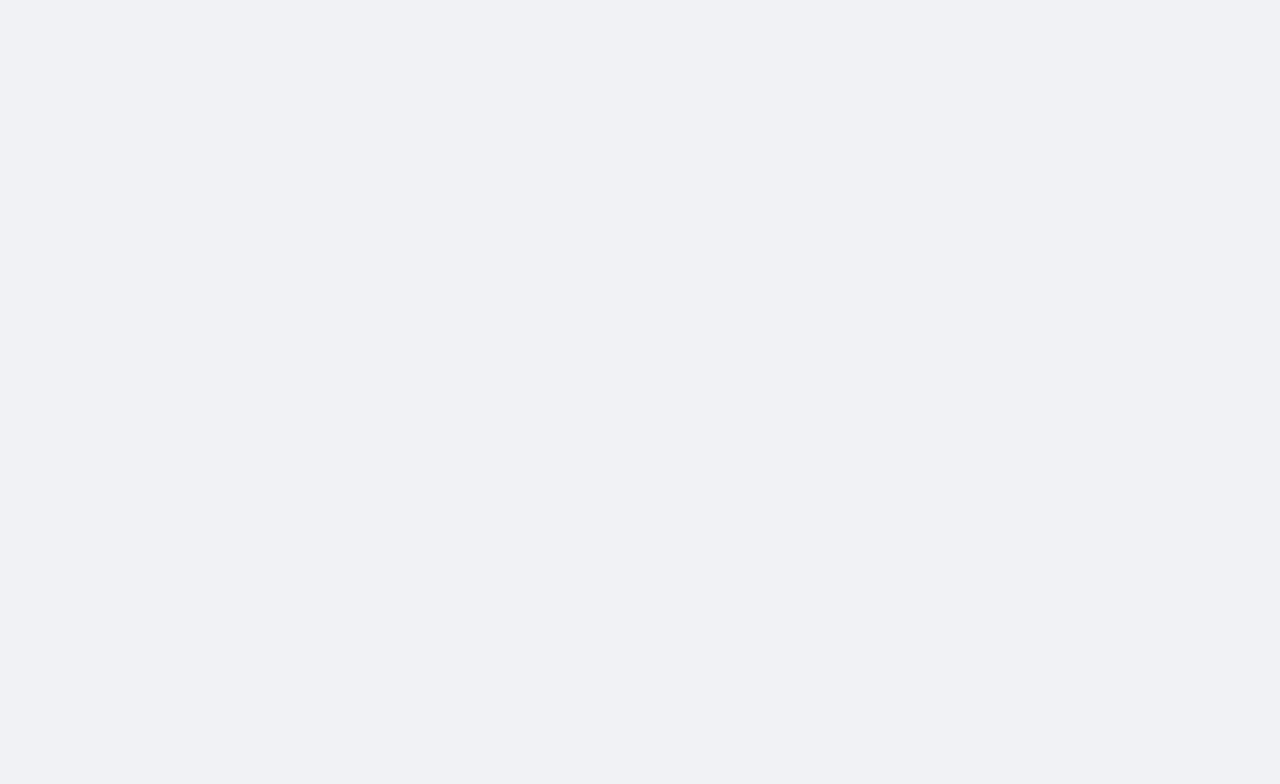
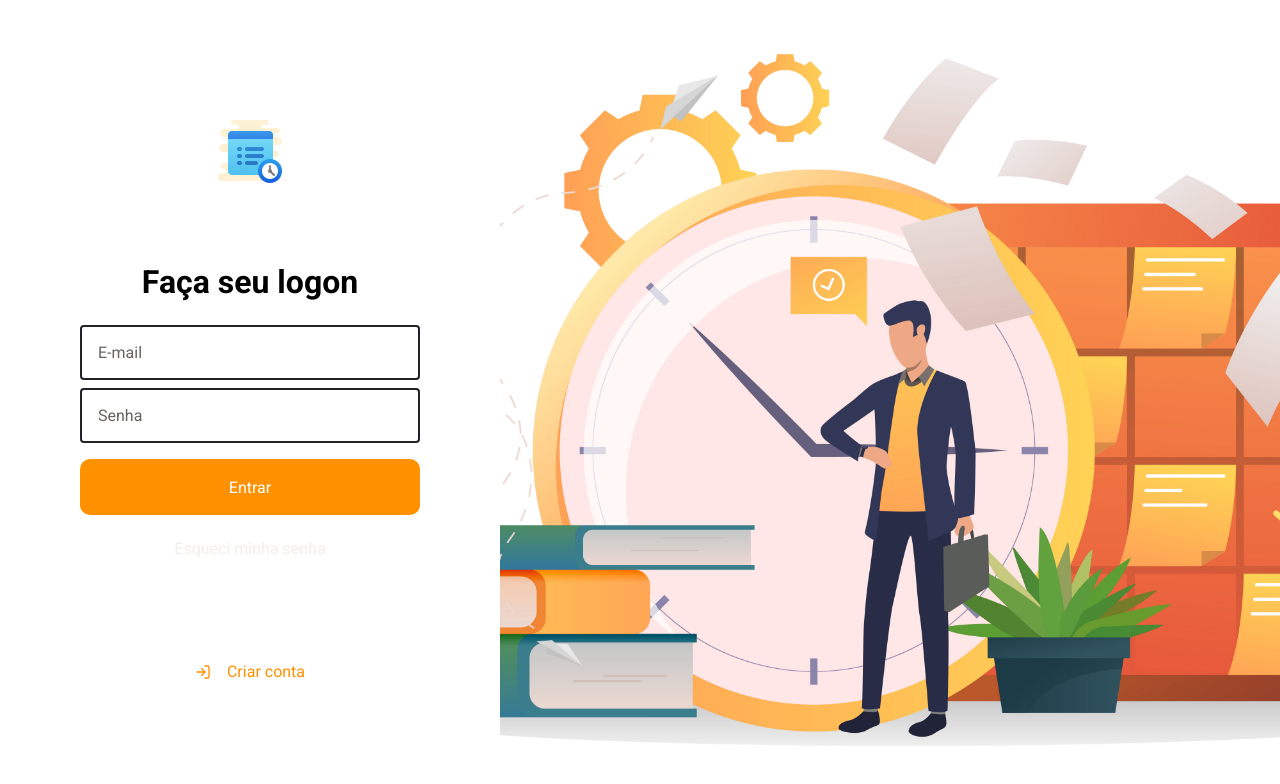
Before and after one commit to luizpaulolppa/timesheets, a React (Create React App) app: page /signin in a window 1280 px wide. Shown: the top 784 px of the page. Built offline with nearby package versions, Linux system fonts and the light colour scheme; the HTML template or start-up script is replaced by a standard one.

Commit message:
criada nova tela de login

```diff
--- a/src/components/Clocks/index.tsx
+++ b/src/components/Clocks/index.tsx
@@ -53,9 +53,9 @@
       <ContainerEntriesMenu>
         <div>
           <div className="box-navigation-week">
-            <FiArrowLeft color="#5636D3" />
+            <FiArrowLeft color="#312f38" />
             <a href="/">Current week</a>
-            <FiArrowRight color="#5636D3" />
+            <FiArrowRight color="#312f38" />
           </div>
           <p>Week total: 0.00</p>
           <button>New time entry</button>
--- a/src/components/Clocks/styles.ts
+++ b/src/components/Clocks/styles.ts
@@ -5,7 +5,7 @@
   display: flex;
   align-items: center;
   justify-content: center;
-  background-color: #5636D3;
+  background-color: #312f38;
   height: 100px;
 `;
 
@@ -78,7 +78,7 @@
     width: 100%;
 
     button {
-      background-color: #5636D3;
+      background-color: #FF872C;
       border: 0;
       padding: 8px;
       border-radius: 6px;
@@ -86,7 +86,7 @@
       transition: background-color 0.2s;
 
       &:hover {
-        background: ${shade(0.2, '#5636D3')};
+        background: ${shade(0.2, '#FF872C')};
       }
     }
 
@@ -105,7 +105,7 @@
         border: 0;
         padding: 8px;
         border-radius: 6px;
-        color: #5636D3;
+        color: #312f38;
         transition: background-color 0.2s;
         margin-right: 6px;
         margin-left: 6px;
--- a/src/components/Header/index.tsx
+++ b/src/components/Header/index.tsx
@@ -15,8 +15,10 @@
 
       <ContainerMenus>
         <a href="/" className="selected">Timesheet</a>
+        <a href="/">Reports</a>
+        <a href="/">Customers</a>
         <a href="/">Projects</a>
-        <a href="/">Reports</a>
+        <a href="/">Activities</a>
         <a href="/">Me</a>
         <a href="/">Logout</a>
       </ContainerMenus>
--- a/src/components/Header/styles.ts
+++ b/src/components/Header/styles.ts
@@ -2,7 +2,7 @@
 
 export const Main = styled.main`
   height: 80px;
-  background-color: #5636D3;
+  background-color: #312f38;
   display: flex;
   align-items: center;
   justify-content: center;
@@ -51,7 +51,7 @@
     font-size: 16px;
     line-height: 24px;
     padding-bottom: 8px;
-    border-bottom: 2px solid #5636D3;
+    border-bottom: 2px solid #312f38;
   }
 
   a:hover {
--- /dev/null
+++ b/src/pages/SignIn/index.tsx
@@ -0,0 +1,35 @@
+import React from 'react';
+import { FiLogIn } from 'react-icons/fi';
+
+import logo from '../../assets/logo.png';
+import { Container, Content, Background } from './styles';
+
+const SignIn: React.FC = () => {
+
+  return (
+    <Container>
+      <Content>
+        <img src={logo} alt="GoBarber"/>
+
+        <form>
+          <h1>Faça seu logon</h1>
+
+          <input type="text" placeholder="E-mail" />
+          <input type="password" placeholder="Senha" />
+
+          <button>Entrar</button>
+
+          <a href="/forgot">Esqueci minha senha</a>
+        </form>
+
+        <a href="/new">
+          <FiLogIn />
+          Criar conta
+        </a>
+      </Content>
+      <Background />
+    </Container>
+  );
+}
+
+export default SignIn;
--- /dev/null
+++ b/src/pages/SignIn/styles.ts
@@ -0,0 +1,99 @@
+import styled from 'styled-components';
+import { shade } from 'polished';
+
+import signInBackgroundImg from '../../assets/sign-in-background.jpg';
+
+export const Container = styled.div`
+  height: 100vh;
+  display: flex;
+  align-items: stretch;
+`;
+
+export const Content = styled.div`
+  display: flex;
+  flex-direction: column;
+  align-items: center;
+  place-content: center;
+  width: 100%;
+  max-width: 500px;
+  background-color: #fff;
+
+  form {
+    margin: 80px 0px;
+    width: 340px;
+    text-align: center;
+
+    h1 {
+      margin-bottom: 24px;
+    }
+
+    input {
+      border-radius: 4px;
+      border: 2px solid #232129;
+      padding: 16px;
+      width: 100%;
+
+      &::placeholder {
+        color: #666360;
+      }
+
+      & + input {
+        margin-top: 8px;
+      }
+    }
+
+    button {
+      background: #ff9000;
+      height: 56px;
+      border-radius: 10px;
+      border: 0;
+      padding: 0 16px;
+      color: #fff;
+      width: 100%;
+      font-weight: 500;
+      margin-top: 16px;
+      transition: background-color 0.2s;
+
+      &:hover {
+        background: ${shade(0.2, '#ff9000')}
+      }
+    }
+
+    a {
+      color: #F4EDE8;
+      display: block;
+      margin-top: 24px;
+      text-decoration: none;
+      transition: color 0.2s;
+
+      &:hover {
+        color: ${shade(0.2, '#F4EDE8')}
+      }
+    }
+  }
+
+  > a {
+    color: #FF9000;
+    display: block;
+    margin-top: 24px;
+    text-decoration: none;
+    transition: color 0.2s;
+
+    display: flex;
+    align-items: center;
+
+    &:hover {
+      color: ${shade(0.2, '#FF9000')}
+    }
+
+    svg {
+      margin-right: 16px;
+    }
+  }
+`;
+
+export const Background = styled.div`
+  flex: 1;
+  background: url(${signInBackgroundImg}) no-repeat center;
+  background-size: cover;
+`;
--- a/src/routes/index.tsx
+++ b/src/routes/index.tsx
@@ -2,10 +2,12 @@
 import { Switch, Route } from 'react-router-dom';
 
 import Dashboard from '../pages/Dashboard';
+import SignIn from '../pages/SignIn';
 
 const Routes: React.FC = () => (
   <Switch>
     <Route path="/" component={Dashboard} exact />
+    <Route path="/signin" component={SignIn} exact />
   </Switch>
 );
 
```
Also changed, not shown: src/assets/sign-in-background.jpg (added).
